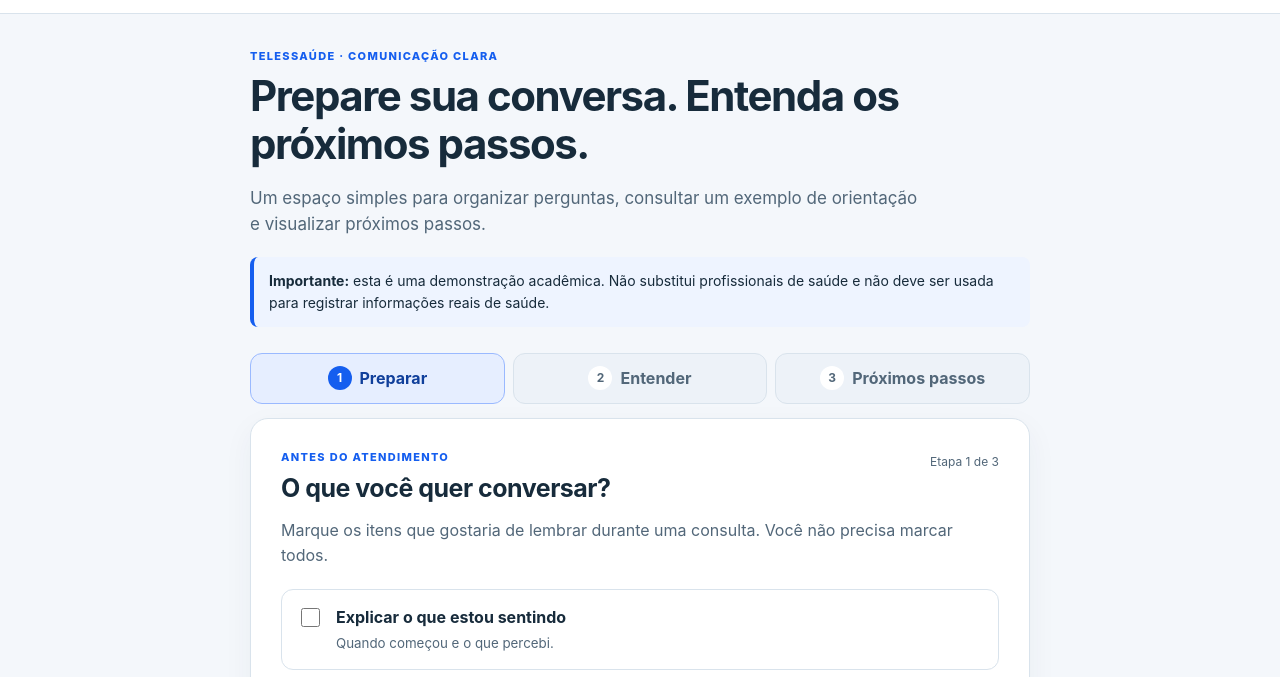
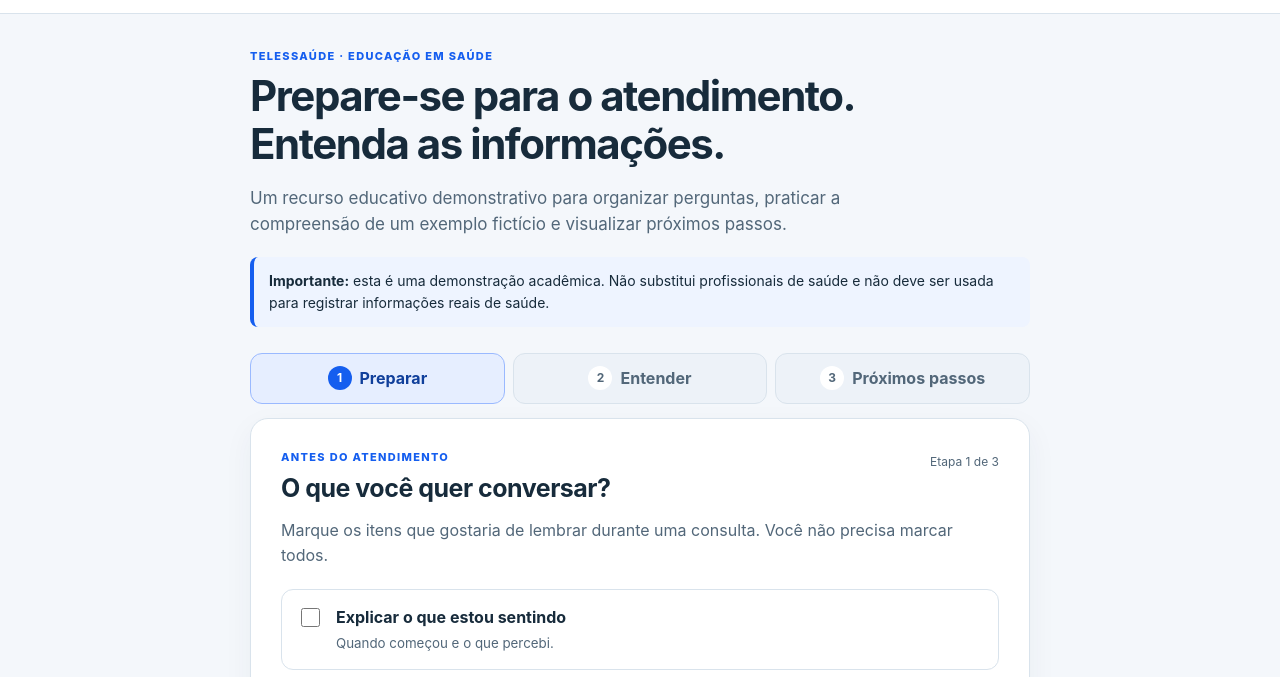
Before and after one commit to pablopcdossantos2-sys/repositorio-repo, a website: page produto/index.html in a window 1280 px wide. Shown: the part 62-739 px from the top of the page. Drawn offline with Linux system fonts and the light colour scheme.

Commit message:
ui: frame prototype as health education

```diff
--- a/produto/index.html
+++ b/produto/index.html
@@ -4,8 +4,8 @@
   <meta charset="utf-8">
   <meta name="viewport" content="width=device-width, initial-scale=1">
   <meta name="theme-color" content="#f5f8fc">
-  <meta name="description" content="Protótipo demonstrativo de apoio à preparação e compreensão de orientações em telessaúde.">
-  <title>Conversa Clara — protótipo de telessaúde</title>
+  <meta name="description" content="Protótipo demonstrativo de educação em saúde para preparar atendimentos de telessaúde e compreender informações em linguagem clara.">
+  <title>Conversa Clara — educação em saúde</title>
   <link rel="stylesheet" href="styles.css">
 </head>
 <body>
@@ -20,9 +20,9 @@
 
   <main id="main" class="layout">
     <section class="intro">
-      <p class="eyebrow">TELESSAÚDE · COMUNICAÇÃO CLARA</p>
-      <h1>Prepare sua conversa. Entenda os próximos passos.</h1>
-      <p>Um espaço simples para organizar perguntas, consultar um exemplo de orientação e visualizar próximos passos.</p>
+      <p class="eyebrow">TELESSAÚDE · EDUCAÇÃO EM SAÚDE</p>
+      <h1>Prepare-se para o atendimento. Entenda as informações.</h1>
+      <p>Um recurso educativo demonstrativo para organizar perguntas, praticar a compreensão de um exemplo fictício e visualizar próximos passos.</p>
       <div class="notice" role="note"><strong>Importante:</strong> esta é uma demonstração acadêmica. Não substitui profissionais de saúde e não deve ser usada para registrar informações reais de saúde.</div>
     </section>
 
@@ -50,7 +50,7 @@
 
     <section class="panel hidden" id="view-guidance" aria-labelledby="guidance-title">
       <div class="panel-heading">
-        <div><p class="eyebrow">EXEMPLO APÓS O ATENDIMENTO</p><h2 id="guidance-title">Orientações em linguagem clara</h2></div>
+        <div><p class="eyebrow">EXEMPLO EDUCATIVO</p><h2 id="guidance-title">Entenda a mensagem principal</h2></div>
         <span class="step-count">Etapa 2 de 3</span>
       </div>
       <div class="fictional-banner"><span aria-hidden="true">ⓘ</span> Exemplo inteiramente fictício — não representa uma recomendação médica.</div>
```
